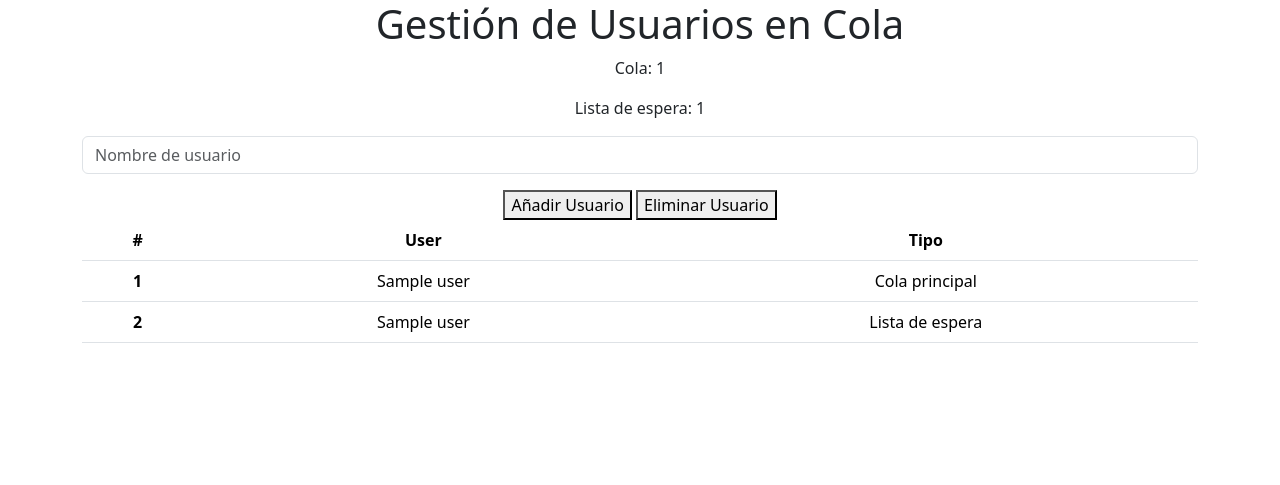
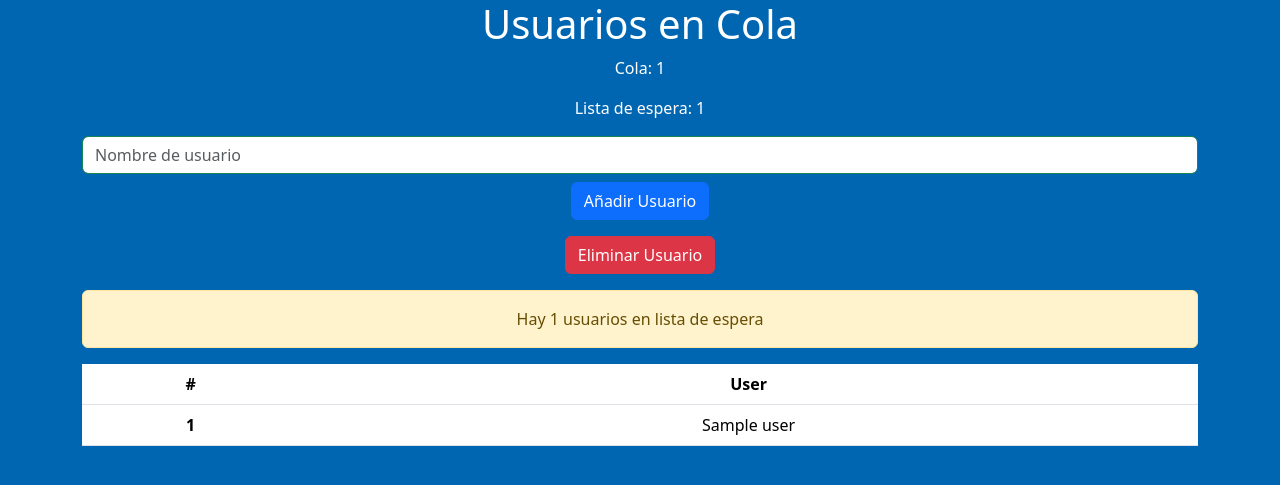
Before and after one commit to Curlierdig/queue_app, a Flask app: template src/templates/index.html in a window 1280 px wide. Shown: the top 485 px of the page. Run offline with Flask 3, Linux system fonts and the light colour scheme; the template is opened without the code that fills it: most values are stand-ins (such as "Sample title", 1, 10 or a date in 2020).

Commit message:
finished

```diff
--- a/src/app.py
+++ b/src/app.py
@@ -5,32 +5,35 @@ app = Flask(__name__)
 my_queue = queue() #instanciamos la clase
 
 @app.route("/")
-def home():
+def home(): #endpoint para mostrar la cola y la lista de espera
     queue_data = my_queue.showQueue()
     waitlist_length = my_queue.waitlistLength()
-    waitlist_data = my_queue.getWaitlist()
-    return render_template("index.html", queue=queue_data, waitlistLength=waitlist_length, waitlist=waitlist_data)
+    return render_template("index.html", queue=queue_data, waitlistLength=waitlist_length)
 
 @app.route("/queue", methods=["GET"])
-def get_queue():
+def get_queue(): #endpoint para obtener la cola y la lista de espera
     return jsonify({
         "queue": my_queue.showQueue(),
         "waitlist": my_queue.waitlistLength()
     })
 
 @app.route("/join", methods=["POST"])
-def join_queue():
-    user = request.json.get("user")
+def join_queue(): #endooint para agregar un usuario a la cola
+    user = request.form.get("user")
     message = my_queue.enqueue(user)
-    return jsonify({"message": message})
+    return render_template("index.html",
+        queue=my_queue.showQueue(),
+        waitlistLength=my_queue.waitlistLength())
 
 @app.route("/remove", methods=["POST"])
-def remove_from_queue():
+def remove_from_queue(): #removemos el primer usuario de la cola
     removed = my_queue.dequeue()
-    return jsonify({"removed": removed})
+    return render_template("index.html",
+        queue=my_queue.showQueue(),
+        waitlistLength=my_queue.waitlistLength())
 
 @app.route("/peek", methods=["GET"])
-def peek_queue():
+def peek_queue(): #obtenemos el siguiente usuario en la cola
     next_in_queue = my_queue.peek()
     return jsonify({"next": next_in_queue})
 
--- a/src/templates/index.html
+++ b/src/templates/index.html
@@ -4,25 +4,39 @@
     <link href="https://cdn.jsdelivr.net/npm/bootstrap@5.3.3/dist/css/bootstrap.min.css" rel="stylesheet" integrity="sha384-QWTKZyjpPEjISv5WaRU9OFeRpok6YctnYmDr5pNlyT2bRjXh0JMhjY6hW+ALEwIH" crossorigin="anonymous">
     <meta charset="UTF-8">
     <title>Gestión de Cola</title>
+</head>
+<style>
 
-</head>
-<body>
+</style>
+<body style=" background: #0066b2; color: white;">
 
     <div class="container text-center">
-    <h1>Gestión de Usuarios en Cola</h1>
+    <h1>Usuarios en Cola</h1>
     <p id="queueStatus">Cola: {{ queue|length }} </p>
     <p id="waitlistStatus">Lista de espera: {{ waitlistLength  }}</p>
-    <div class="mb-3">
-      <input type="text" id="userName" class="form-control" placeholder="Nombre de usuario">
+
+    <!-- añadir usuario -->
+    <form action="/join" method="POST" class="mb-3">
+      <input type="text" name="user" class="form-control border-success" placeholder="Nombre de usuario">
+      <button type="submit" class="btn btn-primary mt-2">Añadir Usuario</button>
+  </form>
+
+  <!-- eliminar usuario -->
+  <form action="/remove" method="POST">
+      <button type="submit" class="btn btn-danger">Eliminar Usuario</button>
+  </form>
+
+    {% if waitlistLength > 0 %}
+    <div class="alert alert-warning mt-3" role="alert">
+      Hay {{ waitlistLength }} usuarios en lista de espera
     </div>
-    <button onclick="addUser()">Añadir Usuario</button>
-    <button onclick="removeUser()">Eliminar Usuario</button>
-    <table class="table ">
+    {% endif %}
+
+    <table class="table mt-3">
         <thead>
           <tr>
             <th scope="col">#</th>
             <th scope="col">User</th>
-            <th scope="col">Tipo</th>
           </tr>
         </thead>
         <tbody>
@@ -30,17 +44,9 @@
           <tr>
             <th scope="row">{{ loop.index }}</th>
             <td>{{ user }}</td>
-            <td>Cola principal</td>
           </tr>
           {% endfor %}
-          {% for user in waitlist %}
-          <tr>
-            <th scope="row">{{ loop.index + queue|length }}</th>
-            <td>{{ user }}</td>
-            <td>Lista de espera</td>
-          {% endfor %}
-          {% if not queue and not waitlist %}
-          </tr>
+          {% if not queue %}
           <tr>
             <td colspan="3">No hay usuarios en cola</td>
           </tr>
@@ -49,55 +55,5 @@
       </table>
     </div>
 
-    <script>
-      function addUser() {
-          const userInput = document.getElementById('userName');
-          const userName = userInput.value || "User" + Math.floor(Math.random() * 1000);
-          fetch('/join', {
-              method: 'POST',
-              headers: {
-                  'Content-Type': 'application/json',
-              },
-              body: JSON.stringify({ user: userName }),
-          })
-          .then(response => response.json())
-          .then(data => {
-              console.log('Success:', data);
-              // Recargar la página para ver los cambios
-              window.location.reload();
-          })
-          .catch((error) => {
-              console.error('Error:', error);
-          });
-      }
-
-      function removeUser() {
-          fetch('/remove', {
-              method: 'POST',
-              headers: {
-                  'Content-Type': 'application/json',
-              }
-          })
-          .then(response => response.json())
-          .then(data => {
-              console.log('Success:', data);
-              // Recargar la página para ver los cambios
-              window.location.reload();
-          })
-          .catch((error) => {
-              console.error('Error:', error);
-          });
-      }
-  </script>
-<!--POP UP PARA AGREGAR A LA COLA-->
-<!--     <div class="modal fade" id="modalAgg" tabindex="-1" aria-hidden="true">
-      <div class="col-auto">
-        <label for="inputName" class="col-form-label">Introduce tu nombre</label>
-      </div>
-      <div class="col-auto">
-        <input type="text" id="inputName" class="form-control">
-      </div>
-    </div> -->
-
 </body>
 </html>
```
